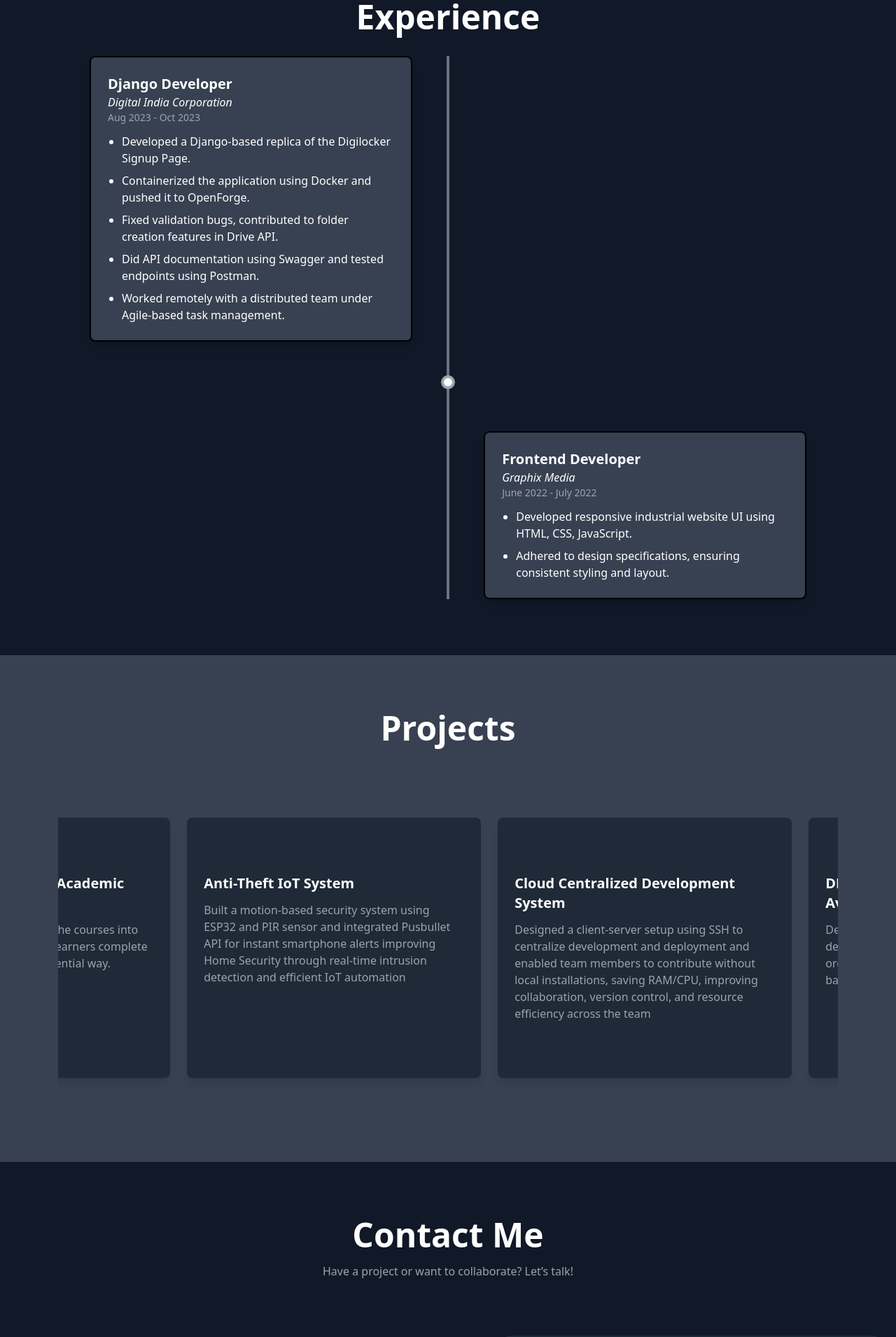
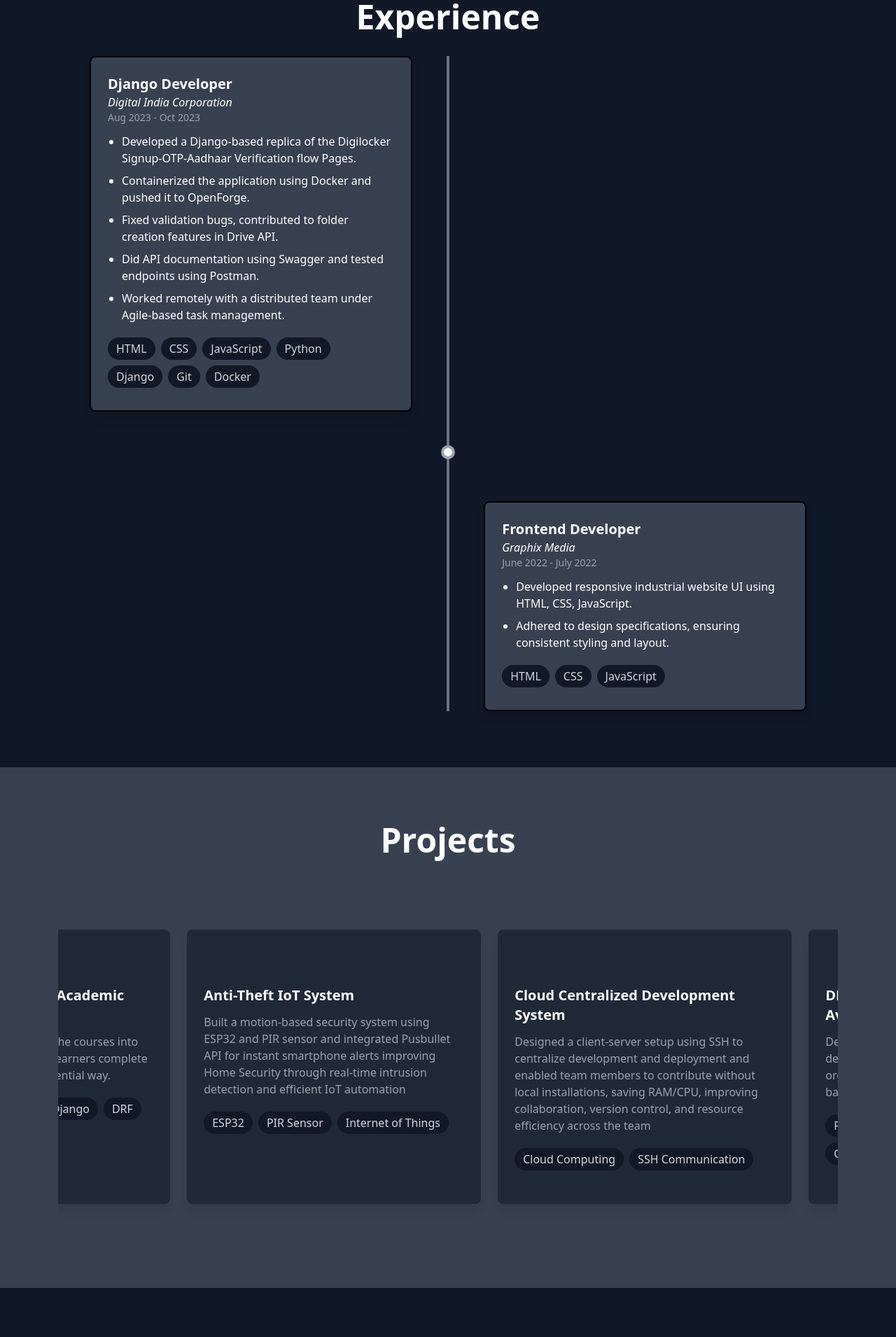
Before and after one commit to abhishekpandey33/Portfolio, a React (Vite) app: page / in a window 1280 px wide. Shown: the part 1680-3590 px from the top of the page at 70% size. Built offline with nearby package versions, Linux system fonts and the light colour scheme.

Commit message:
Added Technologies

```diff
--- a/src/components/Experience.jsx
+++ b/src/components/Experience.jsx
@@ -1,59 +1,7 @@
+import Technology from "./Technology";
+
 const Experience = () => {
   return (
-    // <section
-    //   id="experience"
-    //   className="bg-blue-400 text-black py-20 px-4 md:px-20"
-    // >
-    //   <h2 className="text-5xl text-center font-bold mb-8">Experience</h2>
-    //   <div className="relative max-w-3xl mx-auto">
-    //     <div className="absolute left-1/2 top-0 h-full w-1 bg-gray-400 transform-translate-x-1/2 "></div>
-    //     <div className="space-y-20 relative z-10">
-    //       <div className="py-20 px-5 flex border-2 border-black">
-    //         <h3>Django Developer</h3>
-    //         <p>Digital India Corporation</p>
-    //         <p>Aug 2023- Oct 2023</p>
-    //         <ul>
-    //           <li>
-    //             * Developed a Django-based replica of the Digilocker Signup
-    //             Page.
-    //           </li>
-    //           <li>
-    //             * Containerized the application using Docker and pushed it to
-    //             OpenForge.
-    //           </li>
-    //           <li>
-    //             * Fixed validation bugs, contributed to folder creation features
-    //             in Drive API
-    //           </li>
-    //           <li>
-    //             * Did API documentation using Swagger and tested endpoints using
-    //             Postman.
-    //           </li>
-    //           <li>
-    //             * Worked remotely with a distributed team under Agile-based task
-    //             management.
-    //           </li>
-    //         </ul>
-    //       </div>
-
-    //       <div className="py-20 px-5 flex flex-col border-2 border-black">
-    //         <h3>Frontend Developer</h3>
-    //         <p>Graphix Media</p>
-    //         <p>June 2022- July 2022</p>
-    //         <ul>
-    //           <li>
-    //             * Developed responsive industrial website UI using HTML, CSS,
-    //             JavaScript.
-    //           </li>
-    //           <li>
-    //             * Adhered to design specifications, ensuring consistent styling
-    //             and layout.
-    //           </li>
-    //         </ul>
-    //       </div>
-    //     </div>
-    //   </div>
-    // </section>
     <section id="experience" className="bg-gray-900 py-20 px-4 md:px-20">
       <h2 className="text-5xl text-center text-white font-bold mb-8">
         Experience
@@ -72,8 +20,8 @@ const Experience = () => {
               <p className="text-sm text-gray-400">Aug 2023 - Oct 2023</p>
               <ul className="list-disc ml-5 mt-3 space-y-2">
                 <li>
-                  Developed a Django-based replica of the Digilocker Signup
-                  Page.
+                  Developed a Django-based replica of the Digilocker
+                  Signup-OTP-Aadhaar Verification flow Pages.
                 </li>
                 <li>
                   Containerized the application using Docker and pushed it to
@@ -92,6 +40,9 @@ const Experience = () => {
                   management.
                 </li>
               </ul>
+              <div>
+                <Technology technologies="HTML, CSS, JavaScript, Python, Django, Git, Docker"></Technology>
+              </div>
             </div>
           </div>
 
@@ -114,6 +65,9 @@ const Experience = () => {
                   and layout.
                 </li>
               </ul>
+              <div>
+                <Technology technologies="HTML, CSS, JavaScript"></Technology>
+              </div>
             </div>
           </div>
         </div>
--- a/src/components/Projects.jsx
+++ b/src/components/Projects.jsx
@@ -1,4 +1,5 @@
 import { useEffect, useRef, useState } from "react";
+import Technology from "./Technology";
 
 export default function Projects() {
   const scrollRef = useRef(null);
@@ -9,26 +10,32 @@ export default function Projects() {
       title: "DDAS - Duplicate Detection & Avoidance System",
       description:
         "Developed a system-level utility software to detect and prevent duplicate data downloads in organizational networks, optimizing storage and bandwidth.",
+      technologies:
+        "Python, System-Programming, Command-Line Utility Development",
     },
     {
       title: "ResumeAt - Resume Builder",
       description:
         "A clean, interactive Resume builder , which allows users to create, edit and preview resumes in real-time, providing resume templates and pdf download.",
+      technologies: "React js, Tailwind CSS, Express js, MongoDB",
     },
     {
       title: "Academix - AI Powered Academic System",
       description:
         "An AI-powered app that break the courses into structures modules and helps learners complete course in a proficient and sequential way.",
+      technologies: "React js, Tailwind CSS, Django, DRF, SQLite",
     },
     {
       title: "Anti-Theft IoT System",
       description:
         "Built a motion-based security system using ESP32 and PIR sensor and integrated Pusbullet API for instant smartphone alerts improving Home Security through real-time intrusion detection and efficient IoT automation",
+      technologies: "ESP32, PIR Sensor, Internet of Things",
     },
     {
       title: "Cloud Centralized Development System",
       description:
         "Designed a client-server setup using SSH to centralize development and deployment and enabled team members to contribute without local installations, saving RAM/CPU, improving collaboration, version control, and resource efficiency across the team",
+      technologies: "Cloud Computing, SSH Communication",
     },
   ];
 
@@ -76,10 +83,13 @@ export default function Projects() {
         {repeatedProjects.map((project, index) => (
           <div
             key={index}
-            className="min-w-[420px] max-w-[420px] bg-gray-800 text-white rounded-lg shadow-lg px-6 py-20 hover:scale-105 transform transition duration-300"
+            className="min-w-[420px] max-w-[420px] bg-gray-800 text-white rounded-lg shadow-lg px-6 pt-20 pb-10 hover:scale-105 transform transition duration-300"
           >
             <h3 className="text-xl font-semibold mb-3">{project.title}</h3>
             <p className="text-gray-400">{project.description}</p>
+            <div>
+              <Technology technologies={project.technologies}></Technology>
+            </div>
           </div>
         ))}
       </div>
--- /dev/null
+++ b/src/components/Technology.jsx
@@ -0,0 +1,18 @@
+const Technology = (props) => {
+  const techArray = props.technologies.split(",").map((tech) => tech.trim());
+  return (
+    <div className=" flex flex-wrap pt-5">
+      {techArray.map((tech, index) => (
+        <button
+          key={index}
+          disabled
+          className="mr-2 mb-2 px-3 py-1 rounded-full cursor-not-allowed bg-gray-900 text-gray-300"
+        >
+          {tech}
+        </button>
+      ))}
+    </div>
+  );
+};
+
+export default Technology;
```
